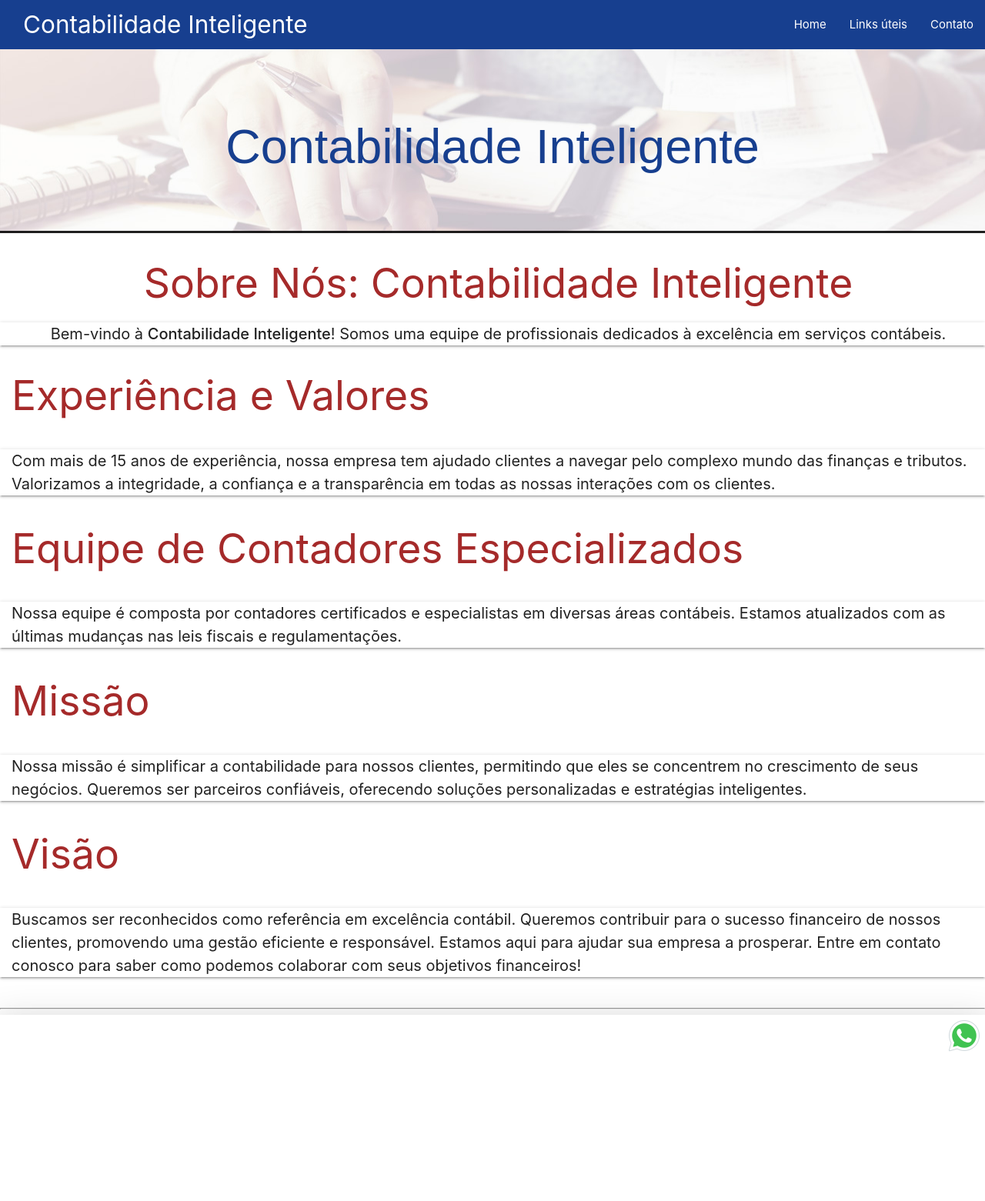
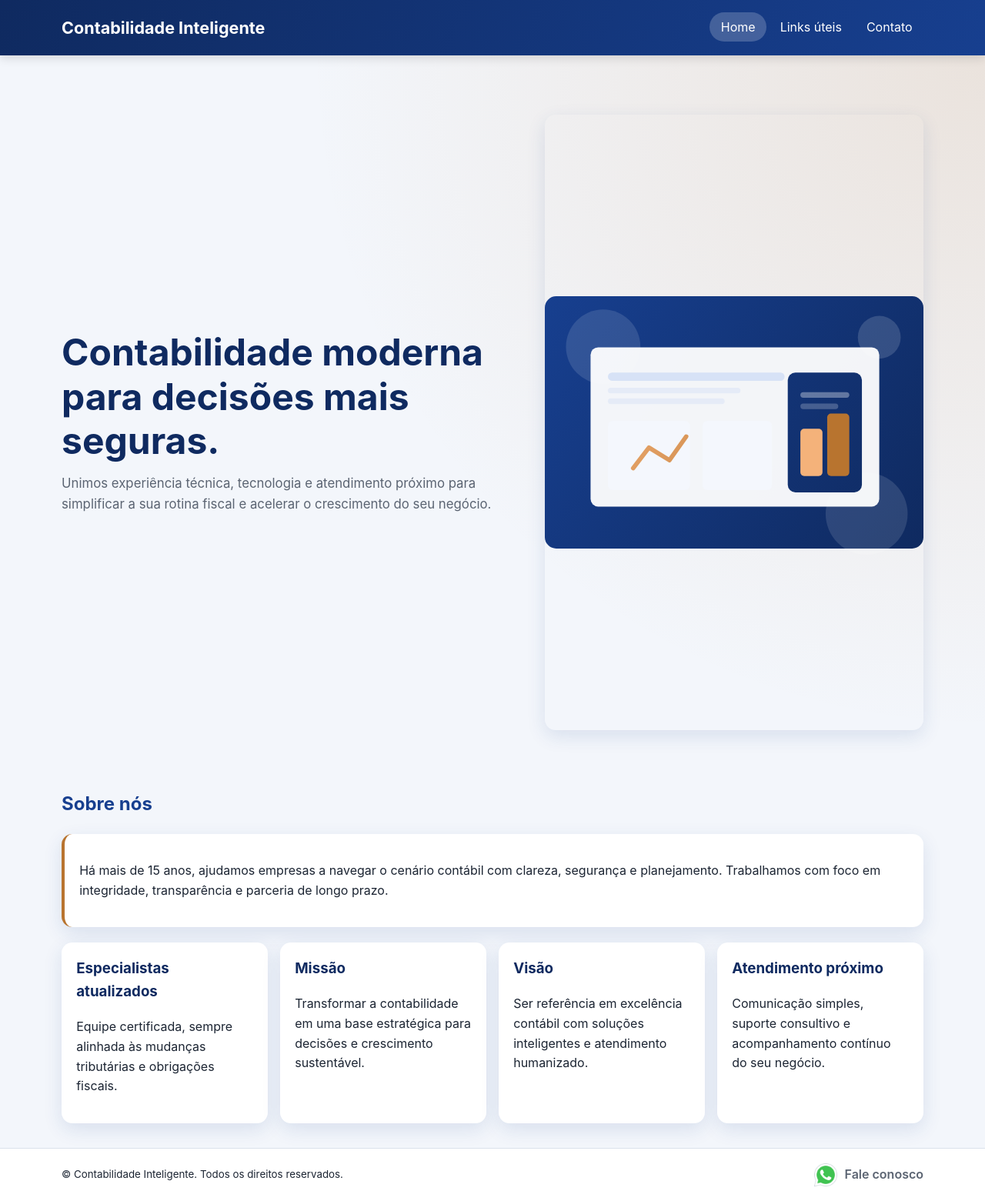
Before and after one commit to Samuelcessar/Site-contabilidade, a plain HTML site: page index.html in a window 1280 px wide. Shown: the whole page at 77% size. Before the commit the page ends 1380 px from the top, so only its background shows below. Drawn offline with nearby package versions, Linux system fonts and the light colour scheme.

Commit message:
Moderniza layout, imagem hero e responsividade do site

```diff
--- a/index.html
+++ b/index.html
@@ -4,100 +4,78 @@
 <head>
   <meta charset="UTF-8" />
   <meta name="viewport" content="width=device-width, initial-scale=1.0" />
-    <title>Contabilidade</title>
-    <link rel="stylesheet" href="./style/style.css">
-    <link rel="icon" href="Imagem/favicon.ico">
-
-
-    <!-- Compiled and minified CSS -->
-    <link rel="stylesheet" href="https://cdnjs.cloudflare.com/ajax/libs/materialize/1.0.0/css/materialize.min.css">
-
-    <!-- Compiled and minified JavaScript -->
-    <script src="https://cdnjs.cloudflare.com/ajax/libs/materialize/1.0.0/js/materialize.min.js"></script>
-
+  <title>Contabilidade Inteligente</title>
+  <meta name="description" content="Consultoria contábil moderna, estratégica e transparente para empresas em crescimento." />
+  <link rel="stylesheet" href="./style/style.css" />
+  <link rel="icon" href="Imagem/favicon.ico" />
 </head>
 
 <body>
-    <nav>
-        <div class="nav-wrapper">
+  <header class="site-header">
+    <nav class="container nav-wrapper" aria-label="Navegação principal">
       <a href="./index.html" class="brand-logo">Contabilidade Inteligente</a>
-            <ul id="nav-mobile" class="right hide-on-med-and-down">
-                <li><a href="index.html">Home</a></li>
+      <ul class="main-nav">
+        <li><a href="index.html" aria-current="page">Home</a></li>
         <li><a href="links-uteis/links-uteis.html">Links úteis</a></li>
         <li><a href="contato/contato.html">Contato</a></li>
       </ul>
+    </nav>
+  </header>
+
+  <main>
+    <section class="hero">
+      <div class="container hero-grid">
+        <div>
+          <h1>Contabilidade moderna para decisões mais seguras.</h1>
+          <p>
+            Unimos experiência técnica, tecnologia e atendimento próximo para simplificar a sua rotina
+            fiscal e acelerar o crescimento do seu negócio.
+          </p>
         </div>
-    </nav>
-    <main>
-        <!--<div class="cabeçalho">
-            <a href="index.html" class="waves-effect waves-light btn">Home</a>
-            <a href="/links-uteis/links-uteis.html" class="waves-effect waves-light btn">Links úteis</a>
-            <a href="contato/contato.html" class="waves-effect waves-light btn">Contato</a>
-        </div>-->
-        <section class="comeco">
-            <!--<img src="Imagem/contabilidade-fundo01.jpg" alt="foto de uma calculadora">
-                -->
-            <h1>Contabilidade Inteligente</h1> <!--nome da empresa-->
+        <div class="hero-image">
+          <img src="Imagem/contabilidade-moderna.svg" alt="Painel moderno de análise financeira" width="1200" height="800" loading="eager" decoding="async" />
+        </div>
+      </div>
     </section>
-        <section>
-            <h2 style="text-align: center;">Sobre Nós: Contabilidade Inteligente</h2>
-            <p class="z-depth-1">Bem-vindo à <strong>Contabilidade Inteligente</strong>! Somos uma equipe de profissionais
-                dedicados à excelência em serviços contábeis.</p>
+
+    <section class="container" aria-labelledby="sobre-nos">
+      <h2 id="sobre-nos" class="section-title">Sobre nós</h2>
+      <article class="card highlight">
+        <p>
+          Há mais de 15 anos, ajudamos empresas a navegar o cenário contábil com clareza, segurança e
+          planejamento. Trabalhamos com foco em integridade, transparência e parceria de longo prazo.
+        </p>
+      </article>
     </section>
-        <section>
-            <h2>Experiência e Valores</h2>
-            <ul>
-                <li class="z-depth-1">Com mais de 15 anos de experiência, nossa empresa tem ajudado clientes a navegar pelo
-                    complexo mundo das finanças e tributos.
-                    Valorizamos a integridade, a confiança e a transparência em todas as nossas interações com os clientes.
-                </li>
-            </ul>
+
+    <section class="container" aria-label="Diferenciais da empresa">
+      <div class="cards-grid">
+        <article class="card">
+          <h3>Especialistas atualizados</h3>
+          <p>Equipe certificada, sempre alinhada às mudanças tributárias e obrigações fiscais.</p>
+        </article>
+        <article class="card">
+          <h3>Missão</h3>
+          <p>Transformar a contabilidade em uma base estratégica para decisões e crescimento sustentável.</p>
+        </article>
+        <article class="card">
+          <h3>Visão</h3>
+          <p>Ser referência em excelência contábil com soluções inteligentes e atendimento humanizado.</p>
+        </article>
+        <article class="card">
+          <h3>Atendimento próximo</h3>
+          <p>Comunicação simples, suporte consultivo e acompanhamento contínuo do seu negócio.</p>
+        </article>
+      </div>
     </section>
-        <section>
-            <h2>Equipe de Contadores Especializados</h2>
-            <ul>
-                <li class="z-depth-1">
-                    Nossa equipe é composta por contadores certificados e especialistas em diversas áreas contábeis.
-                    Estamos atualizados com as últimas mudanças nas leis fiscais e regulamentações.
-                </li>
-            </ul>
-        </section>
-        <section>
-            <h2>Missão</h2>
-            <ul>
-                <li class="z-depth-1">
-                    Nossa missão é simplificar a contabilidade para nossos clientes, permitindo que eles se concentrem no
-                    crescimento de seus negócios. Queremos ser parceiros confiáveis, oferecendo soluções personalizadas e
-                    estratégias inteligentes.
-                </li>
-            </ul>
-        </section>
-        <section>
-            <h2>Visão</h2>
-            <ul>
-                <li class="z-depth-1">
-                    Buscamos ser reconhecidos como referência em excelência contábil. Queremos contribuir para o sucesso
-                    financeiro de nossos clientes, promovendo uma gestão eficiente e responsável.
-                    Estamos aqui para ajudar sua empresa a prosperar. Entre em contato conosco para saber como podemos
-                    colaborar com seus objetivos financeiros!
-                </li>
-            </ul>
-        </section>
-        <!--<dl>
-                <dt>Video Game</dt>
-                <dd>GTA</dd>
-                <dd>Gran Turismo</dd>
-                <dd>Need For Speed</dd>
-                <dt>Comida</dt>
-                <dd>Baião</dd>
-                <dd>Batata</dd>
-              </dl>-->
   </main>
-    <footer>
-        <hr />
-        <div class="z-depth-5 ddde">
-            <a href="https://wa.me/5585911111111" target="_blank"><img src="Imagem/icons8-whatsapp-48.png"
-                    alt="icone do wpp">
+
+  <footer class="site-footer">
+    <div class="container footer-content">
+      <small>© Contabilidade Inteligente. Todos os direitos reservados.</small>
+      <a class="whatsapp-link" href="https://wa.me/5585911111111" target="_blank" rel="noopener noreferrer">
+        <img src="Imagem/icons8-whatsapp-48.png" alt="WhatsApp" loading="lazy" width="48" height="48" />
+        Fale conosco
       </a>
     </div>
   </footer>
--- a/style/style.css
+++ b/style/style.css
@@ -1,75 +1,248 @@
-
-.comeco,.contatos1,.links-uteis{
-    background-image: url(../Imagem/contabilidade-fundo011.jpg);
-    padding: 50px;
-    /*border-style:solid;*/
-    border-bottom:solid;
+:root {
+  --primary: #173f8f;
+  --primary-dark: #0f2a60;
+  --accent: #b8742f;
+  --surface: #ffffff;
+  --background: #f3f6fb;
+  --text: #1c2533;
+  --muted: #5b6472;
+  --radius: 14px;
+  --shadow: 0 8px 24px rgba(23, 63, 143, 0.12);
 }
 
-.body{
-    padding: 5px;
-    padding-bottom: 500;
-    background-color: rgba(255, 255, 255, 0.945);
-    height: 200px;
-    width: auto;
-
-}
-.cabeçalho{
-    padding: 5px;
-    background-color: #173f8f;
-    text-align: end;
-    font-size: 20px;
-
-}
-.nav-wrapper{
-    background-color: #173f8f;
-    padding-left: 30px;
-
-}
-h1{
-    color: #173f8f;
-    text-align: center;
-    font-family: fantasy;
+* {
+  box-sizing: border-box;
 }
 
-h2{
-    padding-left: 15px;
-    color: brown;
-}
-ul{
-    padding-left: 15px;
-    font-size: 40px;
-}
-p{
-    font-size: 20px;
-    text-align: center;
-}
-li{
-    padding-left: 15px;
-    font-size: 20px;
-}
-.ddde{
-padding: 3px;
-display: flex;
-flex-direction: row;
-justify-content: end;
-flex-wrap: wrap;
-
+body {
+  margin: 0;
+  font-family: "Inter", "Segoe UI", Roboto, Arial, sans-serif;
+  color: var(--text);
+  background: var(--background);
+  line-height: 1.6;
 }
 
-/*https://www.w3schools.com/css/css3_flexbox_container.asp*/
-
-.Contato{
-    display: flex;
-    flex-direction: row;
-    justify-content: center;
-}
-.btn{
-    background-color: #a5a5a5;
-
+img {
+  max-width: 100%;
+  display: block;
 }
 
+.container {
+  width: min(1120px, 92%);
+  margin: 0 auto;
+}
 
-.z-depth-1{
-    padding-left: 15px;
+.site-header {
+  background: linear-gradient(115deg, var(--primary-dark), var(--primary));
+  color: #fff;
+  position: sticky;
+  top: 0;
+  z-index: 10;
+  box-shadow: 0 4px 12px rgba(0, 0, 0, 0.12);
 }
+
+.nav-wrapper {
+  display: flex;
+  justify-content: space-between;
+  align-items: center;
+  min-height: 72px;
+  gap: 1rem;
+}
+
+.brand-logo {
+  font-size: clamp(1rem, 2.6vw, 1.35rem);
+  font-weight: 700;
+  color: #fff;
+  text-decoration: none;
+}
+
+.main-nav {
+  list-style: none;
+  display: flex;
+  align-items: center;
+  gap: 0.2rem;
+  margin: 0;
+  padding: 0;
+}
+
+.main-nav a {
+  color: #fff;
+  text-decoration: none;
+  padding: 0.55rem 0.9rem;
+  border-radius: 999px;
+  transition: background-color 0.2s ease;
+}
+
+.main-nav a:hover,
+.main-nav a[aria-current="page"] {
+  background: rgba(255, 255, 255, 0.2);
+}
+
+.hero,
+.page-hero {
+  padding: clamp(2.5rem, 6vw, 4.8rem) 0;
+  background: radial-gradient(circle at top right, rgba(184, 116, 47, 0.15), transparent 55%);
+}
+
+.hero-grid {
+  display: grid;
+  grid-template-columns: 1.2fr 1fr;
+  gap: clamp(1rem, 3vw, 3rem);
+  align-items: center;
+}
+
+.hero h1,
+.page-hero h1 {
+  font-size: clamp(1.9rem, 4.2vw, 3rem);
+  color: var(--primary-dark);
+  margin: 0 0 0.8rem;
+  line-height: 1.2;
+}
+
+.hero p,
+.page-hero p {
+  margin: 0;
+  color: var(--muted);
+  font-size: 1.05rem;
+}
+
+.hero-image {
+  border-radius: var(--radius);
+  box-shadow: var(--shadow);
+  overflow: hidden;
+}
+
+.section-title {
+  color: var(--primary);
+  margin-top: 0;
+}
+
+.cards-grid {
+  display: grid;
+  grid-template-columns: repeat(4, minmax(0, 1fr));
+  gap: 1rem;
+  margin: 1.2rem 0 2rem;
+}
+
+.card {
+  background: var(--surface);
+  border-radius: var(--radius);
+  padding: 1.2rem;
+  box-shadow: var(--shadow);
+}
+
+.card h3 {
+  margin-top: 0;
+  color: var(--primary-dark);
+}
+
+.highlight {
+  border-left: 4px solid var(--accent);
+}
+
+.link-list {
+  list-style: none;
+  padding: 0;
+  margin: 0;
+}
+
+.link-list li + li {
+  margin-top: 0.8rem;
+}
+
+.link-list a {
+  color: var(--primary);
+  text-decoration: none;
+  font-weight: 600;
+}
+
+.link-list a:hover {
+  text-decoration: underline;
+}
+
+.contact-grid {
+  display: grid;
+  grid-template-columns: repeat(2, minmax(0, 1fr));
+  gap: 1rem;
+}
+
+.site-footer {
+  margin-top: 2rem;
+  padding: 1rem 0;
+  border-top: 1px solid #dbe1ec;
+  background: #fff;
+}
+
+.footer-content {
+  display: flex;
+  align-items: center;
+  justify-content: space-between;
+  gap: 1rem;
+}
+
+.whatsapp-link {
+  display: inline-flex;
+  align-items: center;
+  gap: 0.4rem;
+  color: var(--muted);
+  text-decoration: none;
+  font-weight: 600;
+}
+
+.whatsapp-link img {
+  width: 36px;
+  height: 36px;
+}
+
+@media (max-width: 920px) {
+  .hero-grid,
+  .cards-grid,
+  .contact-grid {
+    grid-template-columns: 1fr 1fr;
+  }
+
+  .hero-grid > *:first-child {
+    grid-column: 1 / -1;
+  }
+
+  .main-nav {
+    gap: 0;
+  }
+
+  .main-nav a {
+    padding-inline: 0.55rem;
+  }
+}
+
+@media (max-width: 680px) {
+  .nav-wrapper {
+    flex-direction: column;
+    align-items: flex-start;
+    padding: 0.6rem 0;
+  }
+
+  .main-nav {
+    flex-wrap: wrap;
+  }
+
+  .hero-grid,
+  .cards-grid,
+  .contact-grid {
+    grid-template-columns: 1fr;
+  }
+
+  .footer-content {
+    flex-direction: column;
+    align-items: flex-start;
+  }
+}
+
+@media (prefers-reduced-motion: reduce) {
+  *,
+  *::before,
+  *::after {
+    scroll-behavior: auto !important;
+    transition: none !important;
+    animation: none !important;
+  }
+}
```
Also changed, not shown: contato/contato.html (+42 -50 lines), links-uteis/links-uteis.html (+36 -42 lines), Imagem/contabilidade-moderna.svg (added). Lines whose indentation alone changed are shown as unchanged.
